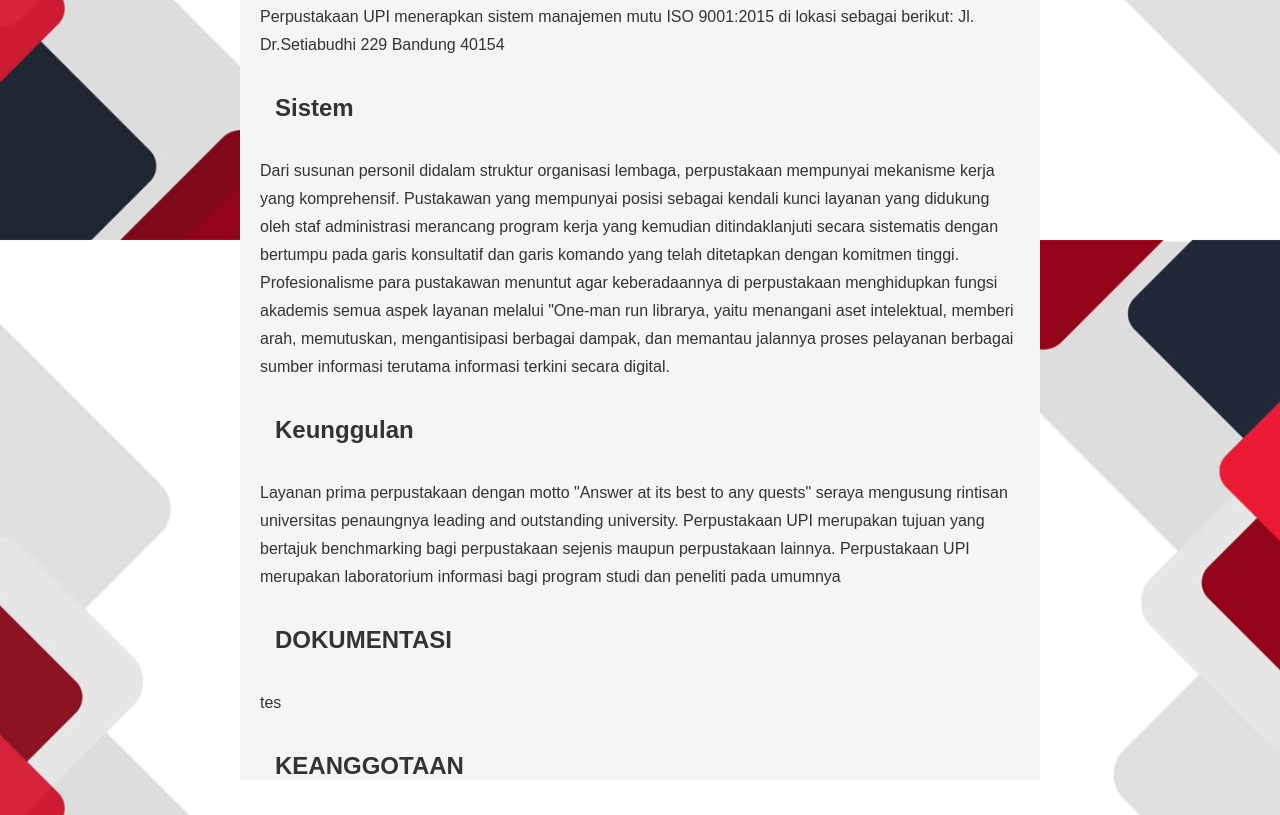
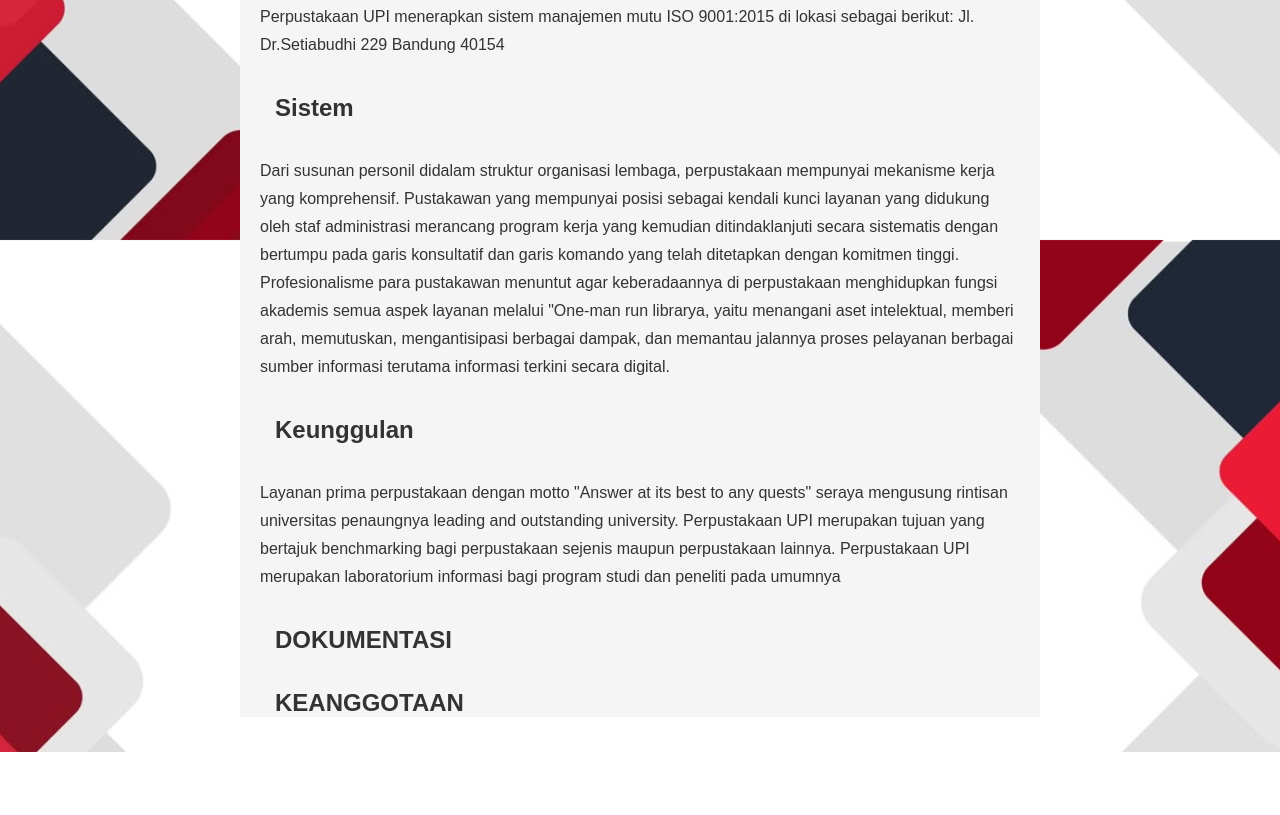
Before and after one commit to Ghaa26/webpkl.github.io, a plain HTML site: page index.html in a window 1280 px wide. Shown: the part 1360-2175 px from the top of the page. After the commit the page ends 2112 px from the top, so only its background shows below. Drawn offline with Linux system fonts and the light colour scheme.

Commit message:
index.html

```diff
--- a/index.html
+++ b/index.html
@@ -58,7 +58,7 @@
 		<p style="margin: 20px;">Layanan prima perpustakaan dengan motto "Answer at its best to any quests" seraya mengusung rintisan universitas penaungnya leading and outstanding university. Perpustakaan UPI merupakan tujuan yang bertajuk benchmarking bagi perpustakaan sejenis maupun perpustakaan lainnya. Perpustakaan UPI merupakan laboratorium informasi bagi program studi dan peneliti pada umumnya</p>
 
 		<h2 style="margin: 35px;">DOKUMENTASI</h2>
-		<p style="margin: 20px;">tes</p>
+		<p style="margin: 20px;"></p>
 		<h2 style="margin: 35px;">KEANGGOTAAN</h2>
 	</div>
 
```
